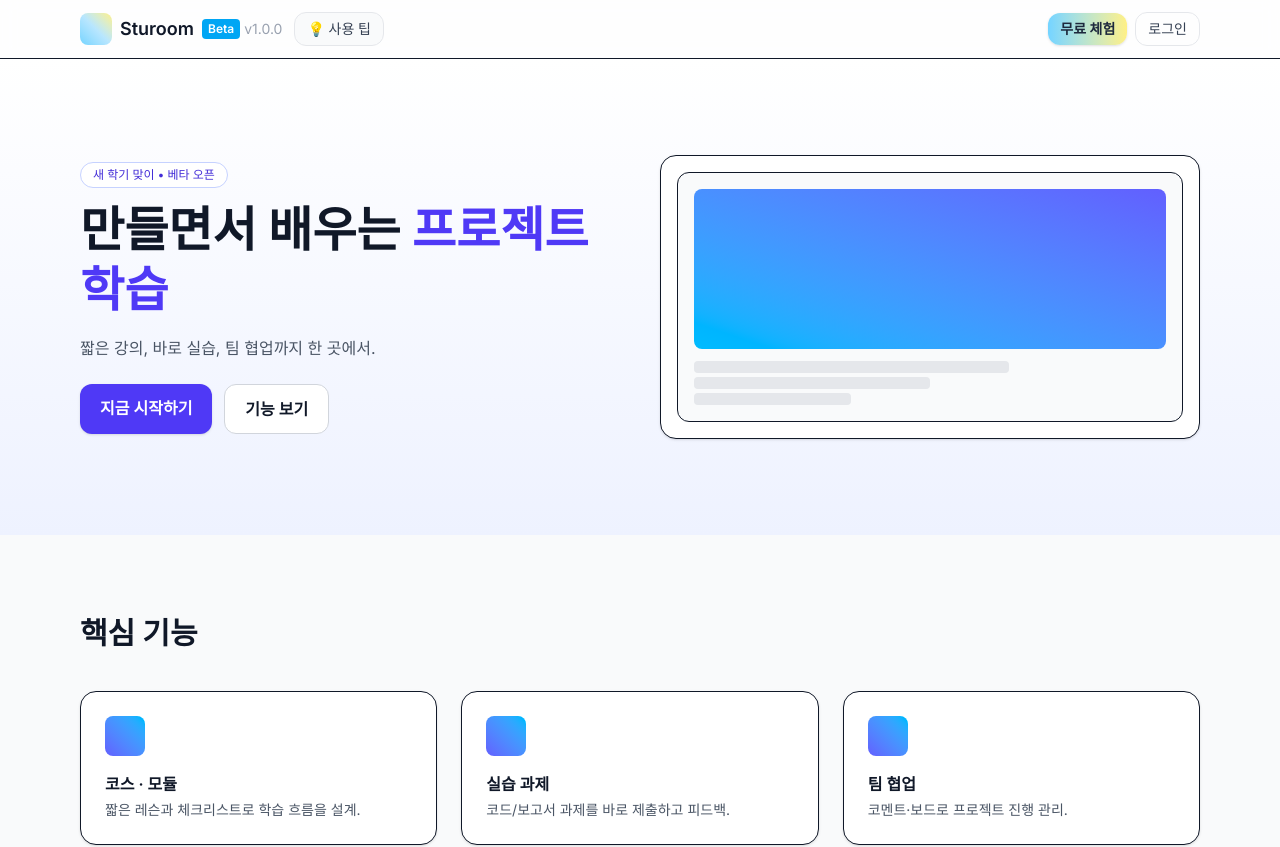
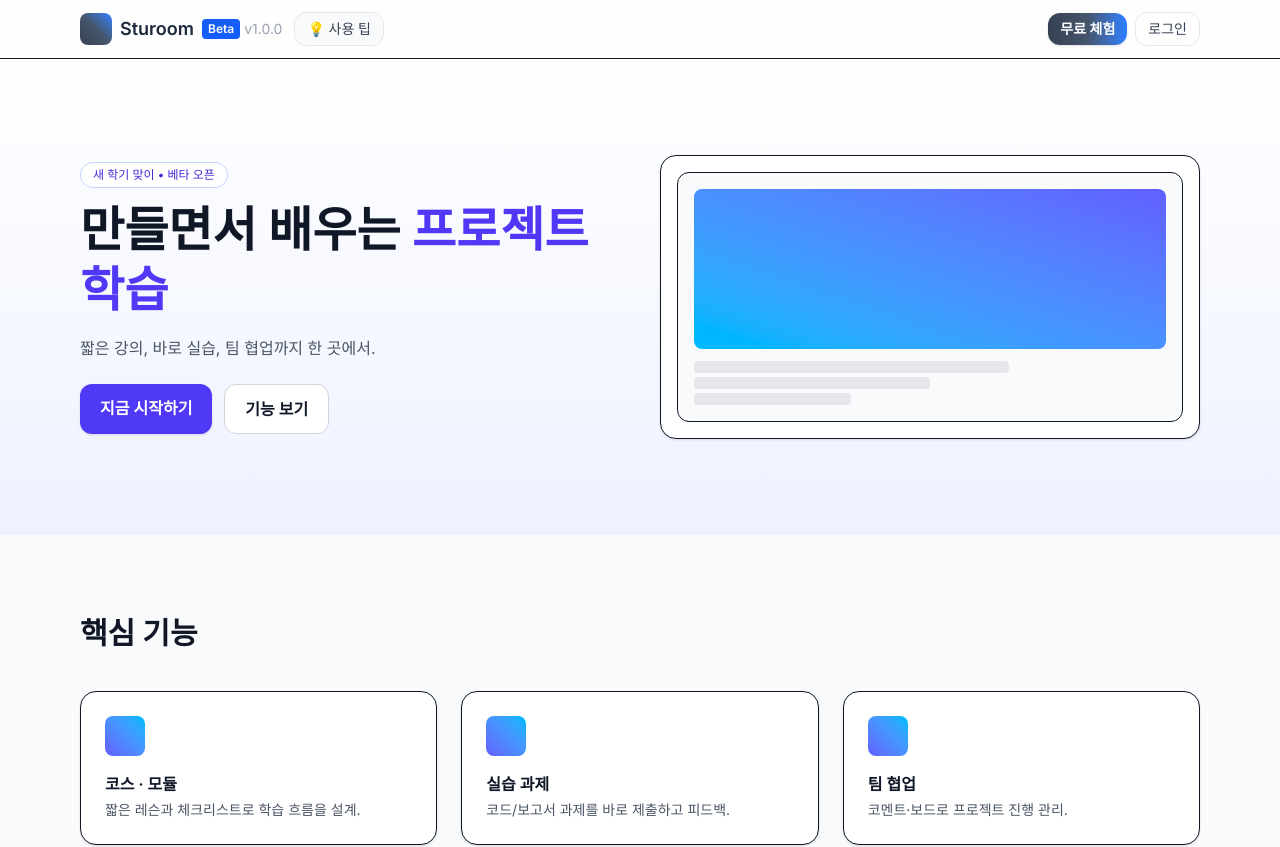
Before and after one commit to ST-CK/Sturoom, a Next.js app: page / in a window 1280 px wide. Shown: the top 847 px of the page. Built offline with nearby package versions, Linux system fonts and the light colour scheme.

Commit message:
#17 [Fix] Header 수정 (#17)

```diff
--- a/src/components/layout/Header.tsx
+++ b/src/components/layout/Header.tsx
@@ -12,13 +12,13 @@ export default function Header() {
         {/* 왼쪽: 로고 + 텍스트 + 버전 + 사용 가이드 */}
         <div className="flex items-center gap-3">
           <Link href="/" className="flex items-center gap-2">
-            {/* 로고 네모: 하늘색 + 연노랑 그라데이션 */}
-            <div className="h-8 w-8 rounded-lg bg-gradient-to-tr from-sky-300 via-sky-200 to-yellow-200" />
-            <span className="text-lg font-semibold">Sturoom</span>
+            {/* 로고 네모: 차콜 + 블루 그라데이션 */}
+            <div className="h-8 w-8 rounded-lg bg-gradient-to-tr from-gray-700 via-slate-600 to-blue-500" />
+            <span className="text-lg font-semibold text-slate-800">Sturoom</span>
 
             {/* Beta 버전: Beta만 강조 */}
             <span className="flex items-center gap-1 text-sm">
-              <span className="rounded bg-sky-500 px-1.5 py-0.5 text-white text-xs font-semibold">
+              <span className="rounded bg-blue-600 px-1.5 py-0.5 text-white text-xs font-semibold">
                 Beta
               </span>
               <span className="text-gray-400">v1.0.0</span>
@@ -38,7 +38,7 @@ export default function Header() {
         <div className="hidden md:flex items-center gap-2">
           <a
             href="/#cta"
-            className="rounded-xl px-3 py-1.5 text-sm font-semibold text-slate-800 bg-gradient-to-r from-sky-300 to-yellow-200 shadow-sm hover:opacity-90"
+            className="rounded-xl px-3 py-1.5 text-sm font-semibold text-white bg-gradient-to-r from-gray-700 via-slate-600 to-blue-500 shadow-sm hover:opacity-90"
           >
             무료 체험
           </a>
```
